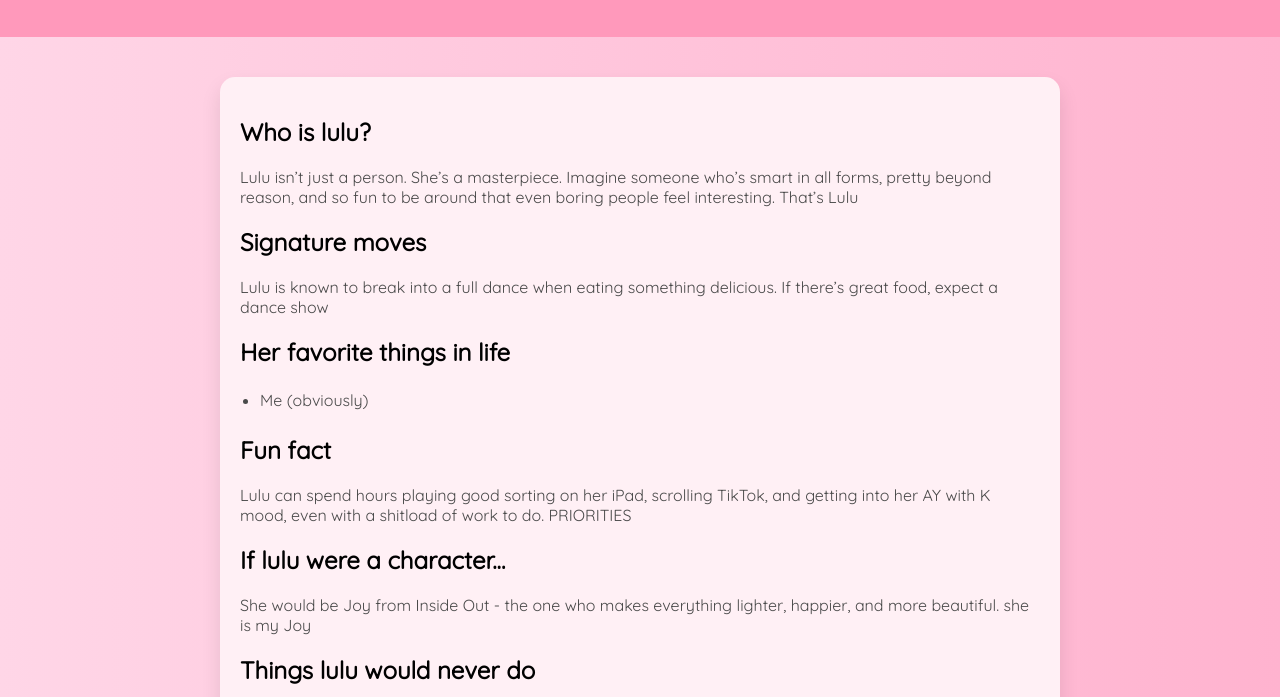
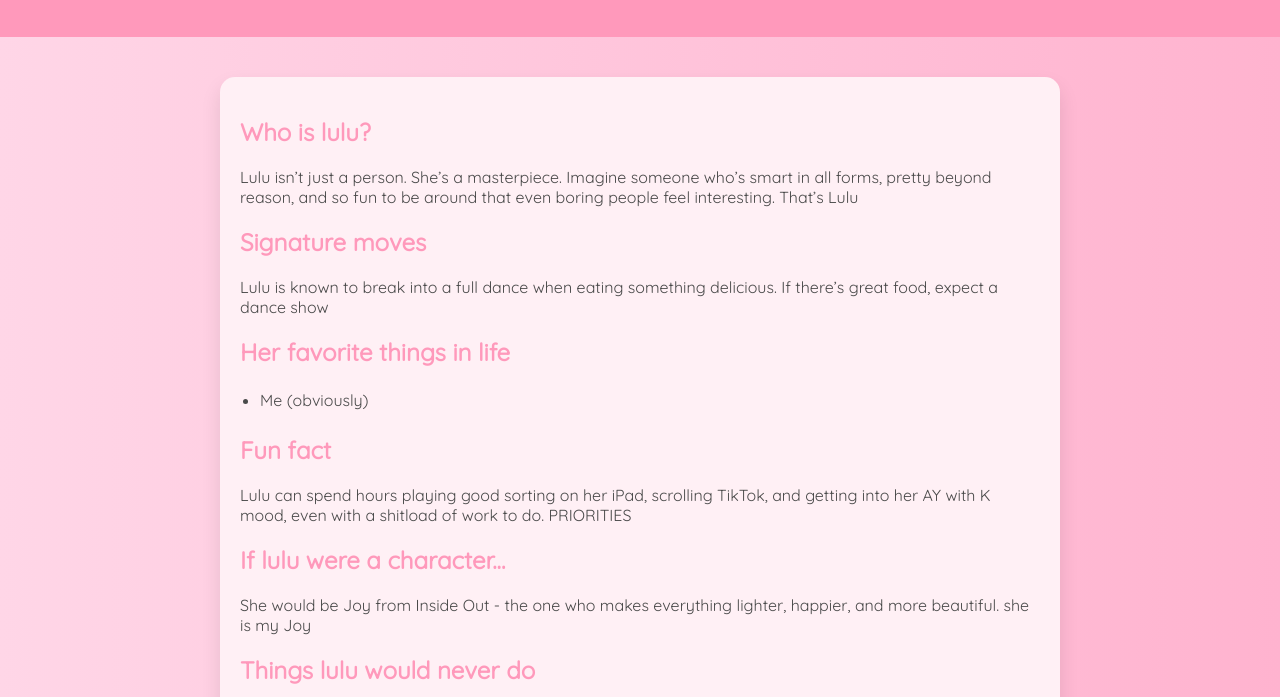
Before and after one commit to Esra-j/Lulu, a plain HTML site: page index.html in a window 1280 px wide. Shown: the part 103-800 px from the top of the page. Drawn offline with Linux system fonts and the light colour scheme.

Commit message:
Update index.html

```diff
--- a/index.html
+++ b/index.html
@@ -31,7 +31,7 @@
       box-shadow: 0 10px 20px rgba(0,0,0,0.1);
     }
     h2 {
-      color: #000000;
+      color: #ff99bb;
     }
     ul {
       line-height: 1.8;
```
